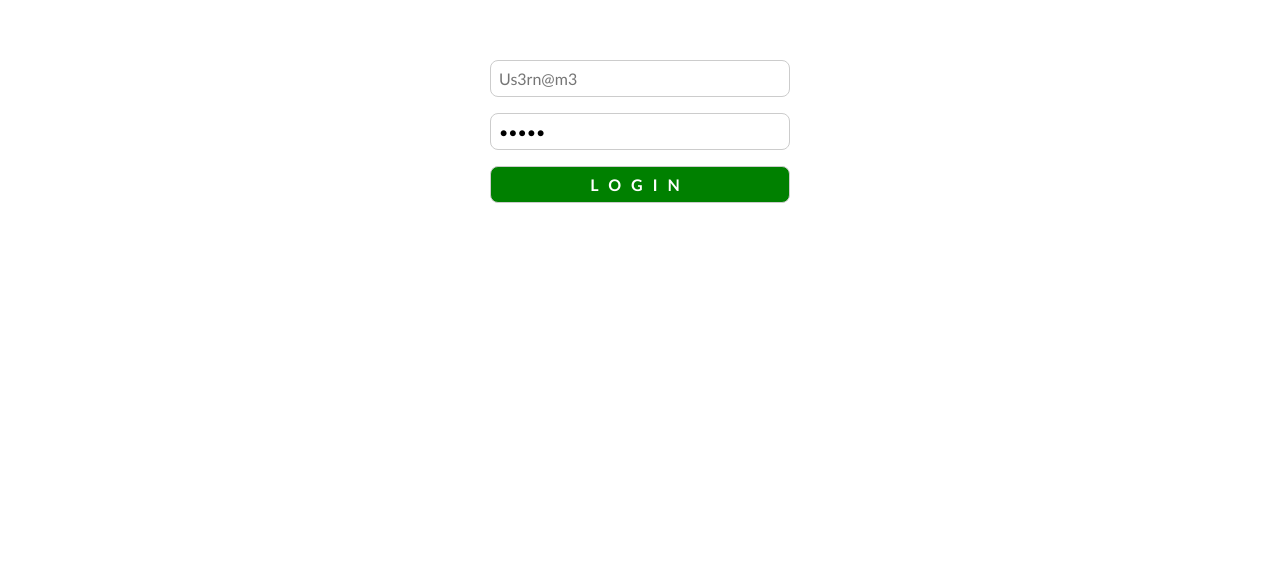
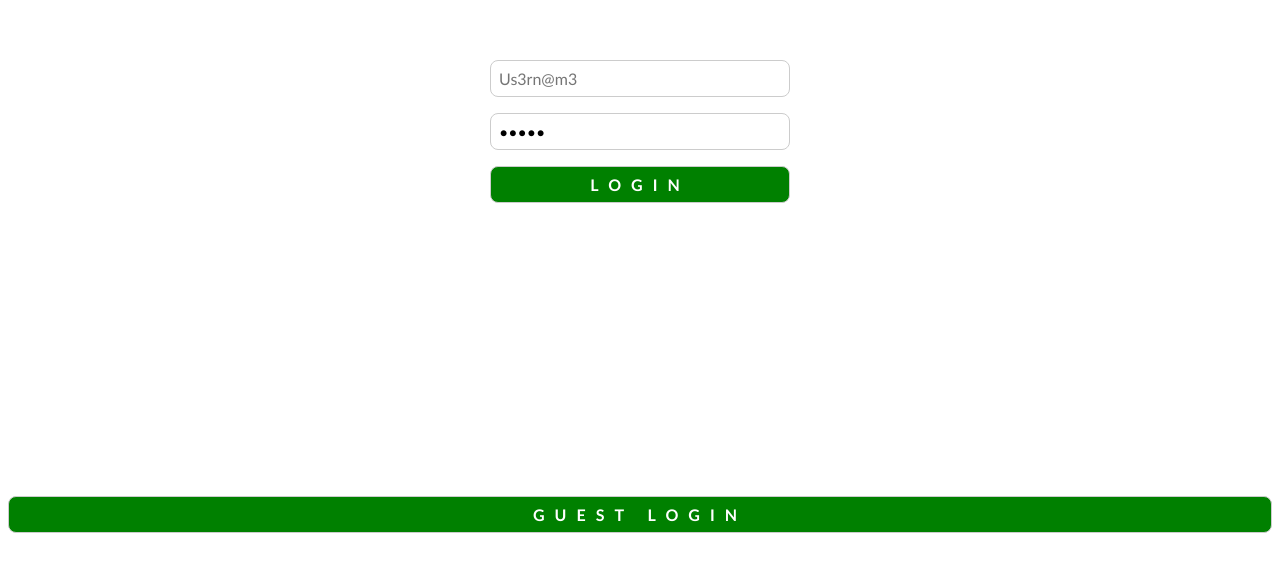
Before and after one commit to FredVomJupiter/restAPI_django_frontend, an Angular app: page /login in a window 1280 px wide. Shown: the part 204-776 px from the top of the page. Built offline with nearby package versions, Linux system fonts and the light colour scheme.

Commit message:
implemented Guest Login

```diff
--- a/src/app/components/login/login.component.html
+++ b/src/app/components/login/login.component.html
@@ -9,3 +9,5 @@
     </div>
 
 </form>
+
+<button (click)="guestLogin()">GUEST LOGIN</button>
--- a/src/app/components/login/login.component.ts
+++ b/src/app/components/login/login.component.ts
@@ -40,4 +40,20 @@ export class LoginComponent {
     setTimeout(() => {this.visible = false;}, 3000);
     throw new Error('No token received');
   }
+
+
+  async guestLogin() {
+    try {
+      let resp = await this.authService.loginWithUsernameAndPassword('Guest', `8j)'Ga_Kw?YwPbt`);
+      localStorage.setItem('token', resp.token);
+      if (resp.token === undefined) {
+        this.handleError();
+      } else {
+        this.router.navigate(['/todos']);
+      }
+    }
+    catch (error) {
+      console.error(error);
+    }
+  }
 }
```
